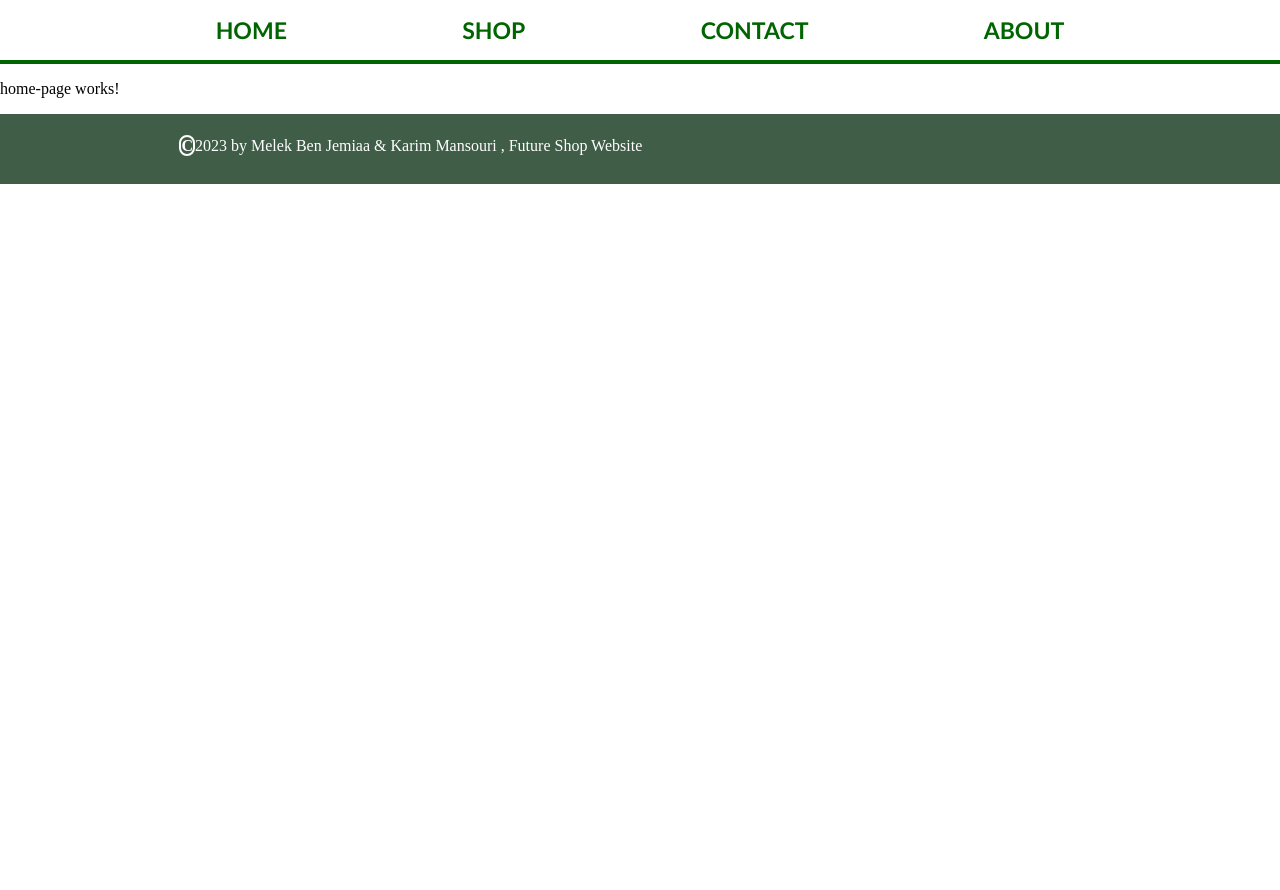
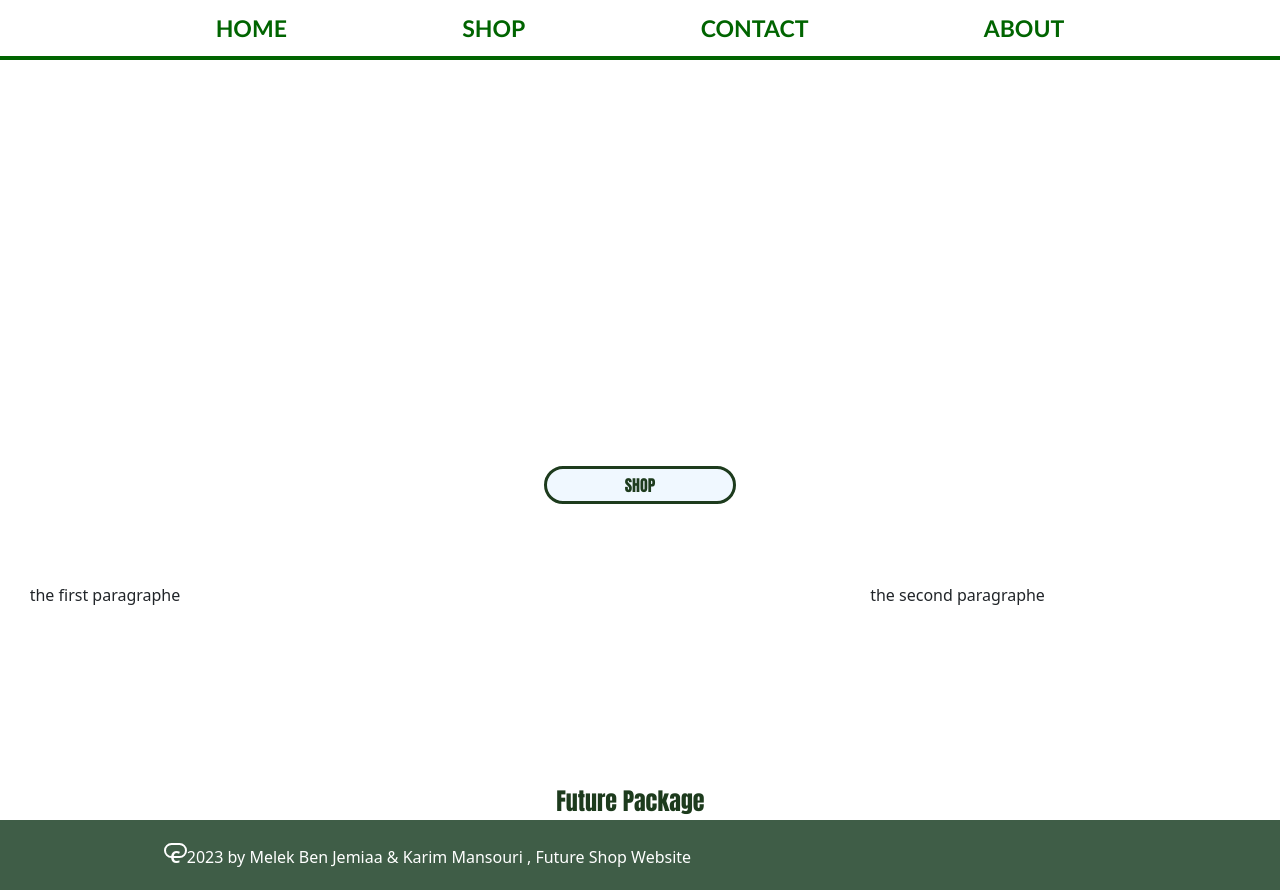
Before and after one commit to MalikBenJemiaa/future-frontend, an Angular app: page /home in a window 1280 px wide. Before the commit the page ends 800 px from the top, so only its background shows below. Built offline with nearby package versions, Linux system fonts and the light colour scheme.

Commit message:
last version

```diff
--- a/angular.json
+++ b/angular.json
@@ -25,6 +25,8 @@
               "src/assets"
             ],
             "styles": [
+              "./node_modules/ngx-bootstrap/datepicker/bs-datepicker.css",
+              "./node_modules/bootstrap/dist/css/bootstrap.min.css",
               "src/styles.css"
             ],
             "scripts": []
--- a/package.json
+++ b/package.json
@@ -20,6 +20,8 @@
     "@angular/platform-browser": "^15.1.0",
     "@angular/platform-browser-dynamic": "^15.1.0",
     "@angular/router": "^15.1.0",
+    "bootstrap": "^5.1.3",
+    "ngx-bootstrap": "^10.2.0",
     "rxjs": "~7.8.0",
     "tslib": "^2.3.0",
     "zone.js": "~0.12.0"
--- a/src/app/app.module.ts
+++ b/src/app/app.module.ts
@@ -11,6 +11,7 @@ import { ContactComponent } from './contact/contact.component';
 import { AboutComponent } from './about/about.component';
 import { ShowProComponent } from './show-pro/show-pro.component';
 import { ExtraProComponent } from './extra-pro/extra-pro.component';
+import { BrowserAnimationsModule } from '@angular/platform-browser/animations';
 
 @NgModule({
   declarations: [
@@ -28,6 +29,7 @@ import { ExtraProComponent } from './extra-pro/extra-pro.component';
     BrowserModule,
     FlexLayoutModule,
     AppRoutingModule,
+    BrowserAnimationsModule,
   ],
   providers: [],
   bootstrap: [AppComponent]
--- a/src/app/home-page/home-page.component.css
+++ b/src/app/home-page/home-page.component.css
@@ -0,0 +1,101 @@
+.first-img{
+    width: 100%;
+    height: 500px;
+    /* border: 2px solid green; */
+    display: flex;
+    flex-direction: column
+}
+.space{
+    width: 100%;
+    height: 70%;
+    /* border: 2px solid green; */
+    margin: auto;
+}
+.cadre_button{
+    width: 100%;
+    /* border: 2px solid green; */
+    height: 30%;
+    margin: auto;
+    display: flex;
+
+}
+.button-shop{
+    border: 3px solid rgb(29, 59, 29);
+    background-color: aliceblue;
+    margin: auto;
+    width: 15%;
+    height: 25%;
+    min-width: 150px;
+    border-radius: 30px;
+
+
+
+}
+.icon_button{}
+.labell{
+    font-family: Impact, Haettenschweiler, 'Arial Narrow Bold', sans-serif;
+    color:  rgb(29, 59, 29);
+    font-weight :500;
+}
+
+.button-shop:active{
+    background-color: rgb(222, 234, 89);
+    /* color:  rgb(226, 226, 226); */
+
+}
+.description-cadre{
+
+    margin-top: 10px;
+ width: 100%;
+ /* height: 300px; */
+ /* max-height: 900px; */
+ /* border: 2px solid green; */
+ display: flex;
+ flex-wrap: wrap
+}
+.text1{
+    margin: auto;
+    width: 33%;
+    min-width: 300px;
+    /* height: 90%; */
+    height: 250px;
+    max-height: 250px;
+    /* border: 2px solid green; */
+    display: flex;
+
+}
+.text1 p{
+    width: 90%;
+    height: 90%;
+    margin: auto;
+    /* border: 2px solid green; */
+
+}
+.mockup-cadre{
+    max-height: 250px;
+    margin: auto;
+    width: 30%;
+    min-width: 300px;
+    /* height: 90%; */
+    height: 250px;
+    /* border: 2px solid green; */
+    display: flex;
+    flex-direction: column
+}
+.mockup-photo{
+    margin: auto;
+    width: 95%;
+    height: 85%;
+    /* border: 2px solid gray; */
+}
+.mockup-title{
+    display: flex;
+    width: 95%;
+    height: 15%;
+}
+.mockup-title label{
+    font-size:x-large;
+    margin: auto;
+    font-family: Impact, Haettenschweiler, 'Arial Narrow Bold', sans-serif;
+    color:  rgb(29, 59, 29);
+}
--- a/src/app/home-page/home-page.component.html
+++ b/src/app/home-page/home-page.component.html
@@ -1 +1,29 @@
-<p>home-page works!</p>
+<div class="first-img">
+    <div class="space">
+        <!-- the background of this div in the home cover -->
+    </div>
+    <div class="cadre_button">
+        <button class="button-shop">
+            <div class="icon_button"></div>
+            <label class="labell">SHOP</label>
+        </button>
+    </div>
+</div>
+<div class="description-cadre">
+    <div class="text1">
+        <p>
+            the first paragraphe
+        </p>
+    </div>
+    <div class="mockup-cadre">
+        <div class="mockup-photo">
+            <!-- mock-up photo -->
+        </div>
+        <div class="mockup-title"><label>Future Package</label></div>
+    </div>
+    <div class="text1 text2">
+        <p>
+            the second paragraphe
+        </p>
+    </div>
+</div>
--- a/src/app/shop/shop.component.css
+++ b/src/app/shop/shop.component.css
@@ -15,7 +15,7 @@
     /* margin-top: 100px; */
 
    min-width:  350px;
-    height: 100px;
+    height: 120px;
      border: 0px solid #006400;
     background-color: #738678;
     border-radius: 30px;
```
Also changed, not shown: 1 other file (tests, documents, lock files or other folders).
